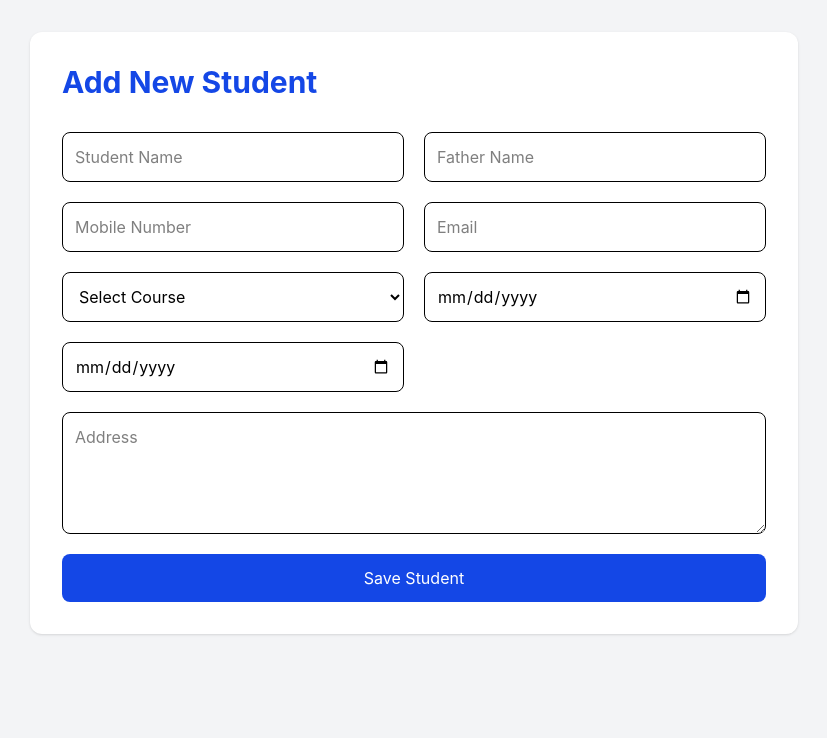
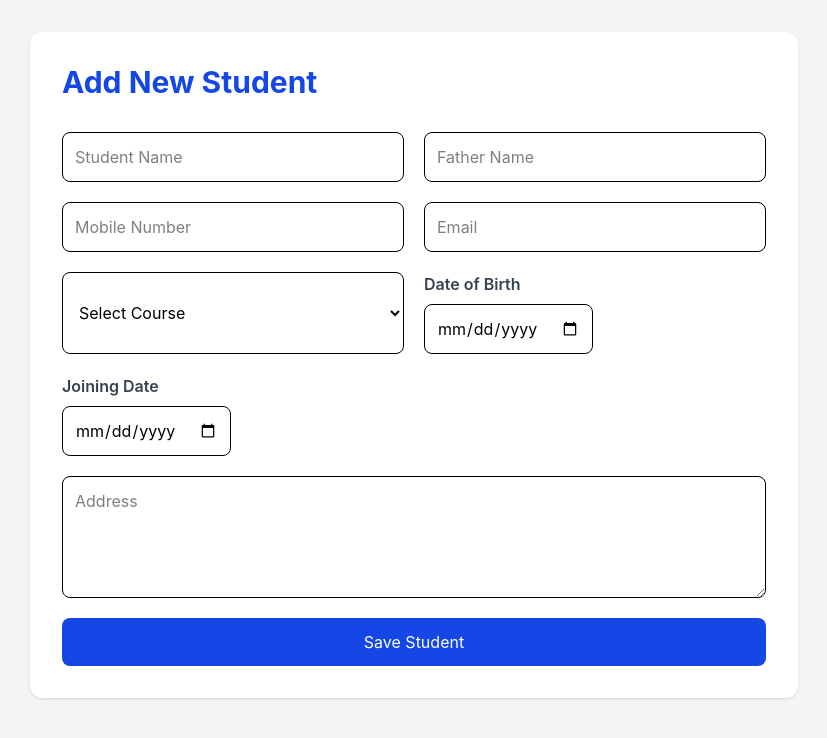
Before and after one commit to hardiksrivastava842-sketch/generation-next-foundation, a React (Vite) app: page /add-student in a window 1280 px wide. Shown: the top 738 px of the page, without its empty margins (226-1053 px from the left). Built offline with nearby package versions, Linux system fonts and the light colour scheme.

Commit message:
Added labels for DOB and Joining Date

```diff
--- a/src/pages/AddStudent.jsx
+++ b/src/pages/AddStudent.jsx
@@ -143,6 +143,10 @@ function AddStudent() {
             <option>CCC</option>
             <option>O Level</option>
           </select>
+           <div>
+          <label className="block mb-2 font-semibold text-gray-700">
+            Date of Birth
+           </label>
 
            <input
            type="date"
@@ -151,6 +155,11 @@ function AddStudent() {
            onChange={handleChange}
            className="border p-3 rounded-lg"
            />
+           </div>
+           <div>
+             <label className="block mb-2 font-semibold text-gray-700">
+             Joining Date
+              </label>
 
           <input
             type="date"
@@ -159,7 +168,7 @@ function AddStudent() {
             onChange={handleChange}
             className="border p-3 rounded-lg"
           />
-
+           </div>
           <textarea
             name="address"
             placeholder="Address"
```
